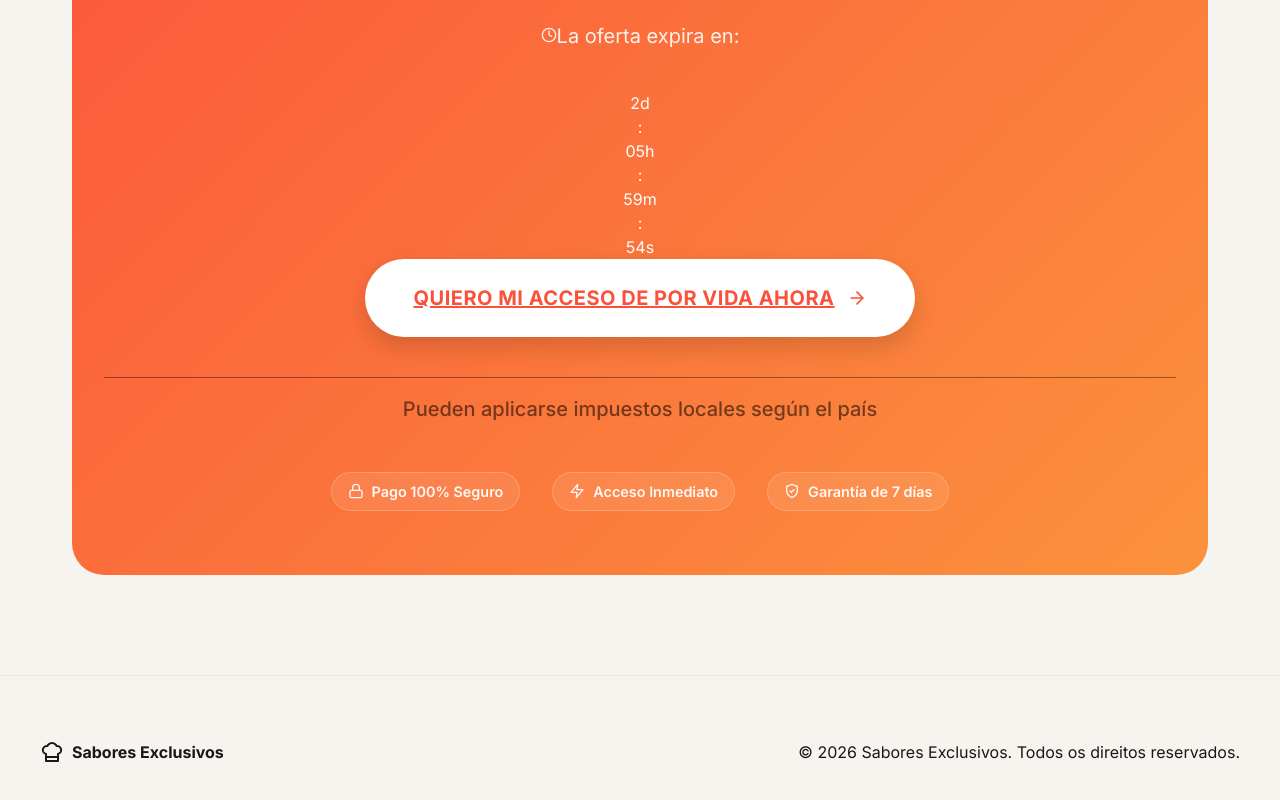
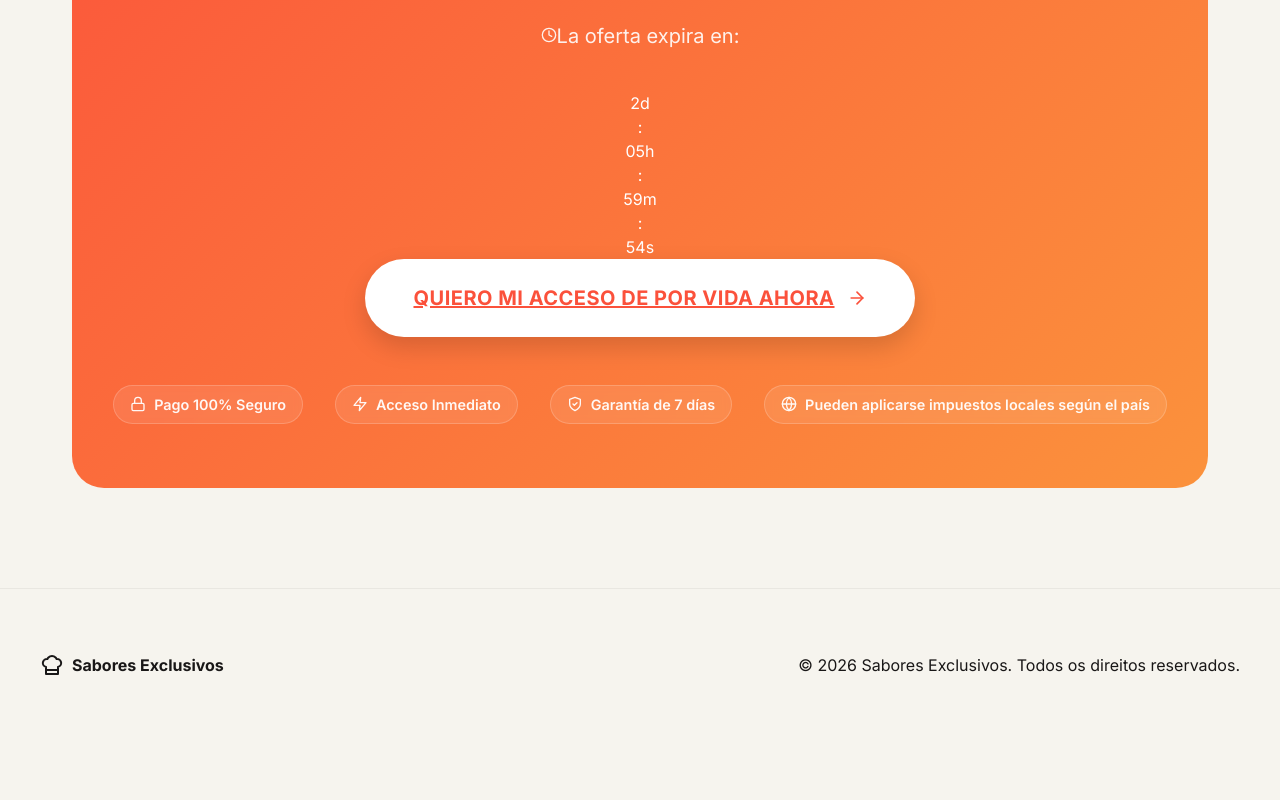
Before and after one commit to YohanSaibb026/LeadingPage, a React (Vite) app: page / in a window 1280 px wide. Shown: the part 6823-7623 px from the top of the page. After the commit the page ends 7564 px from the top, so only its background shows below. Built offline with nearby package versions, Linux system fonts and the light colour scheme.

Commit message:
style: transform tax disclaimer into bubble style for better UI consistency

```diff
--- a/src/App.css
+++ b/src/App.css
@@ -948,22 +948,6 @@
     transform: translateY(-1px);
 }
 
-.cta-separator {
-    height: 1px;
-    background: rgba(0, 0, 0, 0.4);
-    margin: 2.5rem auto 1rem;
-    width: 100%;
-    border: none;
-}
-
-.cta-tax-disclaimer {
-    font-size: 0.8rem;
-    color: rgba(0, 0, 0, 0.6);
-    margin-bottom: 2rem;
-    font-style: italic;
-    font-weight: 500;
-}
-
 .cta-guarantees {
     display: flex;
     justify-content: center;
--- a/src/App.tsx
+++ b/src/App.tsx
@@ -1,5 +1,5 @@
 import React, { useState, useEffect } from 'react';
-import { ChefHat, Smartphone, Zap, ShieldCheck, ArrowRight, Star, Send, Pause, MoreHorizontal, Heart, ChevronDown, CheckCircle2, Lock, Clock } from 'lucide-react';
+import { ChefHat, Smartphone, Zap, ShieldCheck, ArrowRight, Star, Send, Pause, MoreHorizontal, Heart, ChevronDown, CheckCircle2, Lock, Clock, Globe } from 'lucide-react';
 import { useTranslation, Trans } from 'react-i18next';
 import heroDish from './assets/hero-dish.png';
 import heroApp from './assets/hero-app-mockup.png';
@@ -595,9 +595,6 @@ function App() {
                         <ArrowRight size={20} />
                     </a>
 
-                    <hr className="cta-separator" />
-                    <p className="cta-tax-disclaimer">{t('cta.tax_disclaimer')}</p>
-
                     <div className="cta-guarantees">
                         <div className="cta-guarantee-item">
                             <Lock size={16} />
@@ -610,6 +607,10 @@ function App() {
                         <div className="cta-guarantee-item">
                             <ShieldCheck size={16} />
                             <span>{t('cta.guarantees.warranty')}</span>
+                        </div>
+                        <div className="cta-guarantee-item tax-bubble">
+                            <Globe size={16} />
+                            <span>{t('cta.tax_disclaimer')}</span>
                         </div>
                     </div>
                 </div>
```
